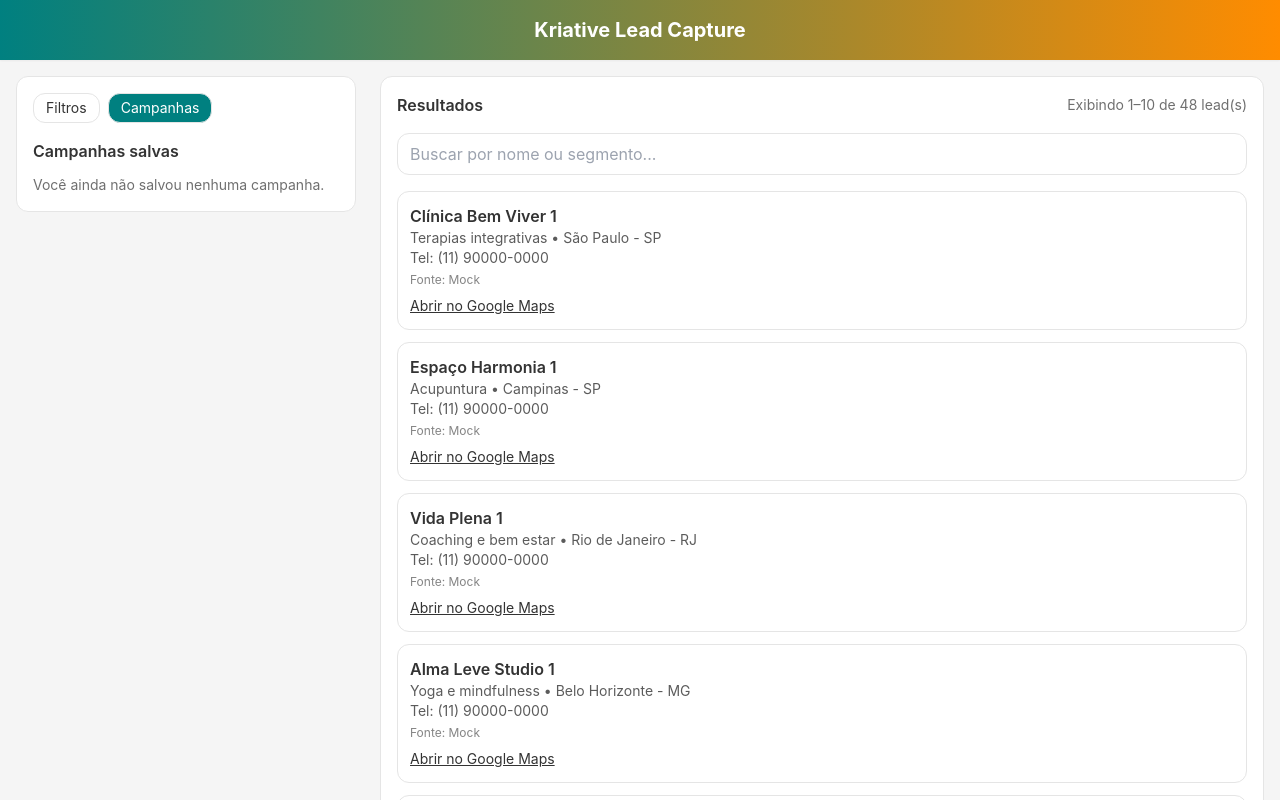
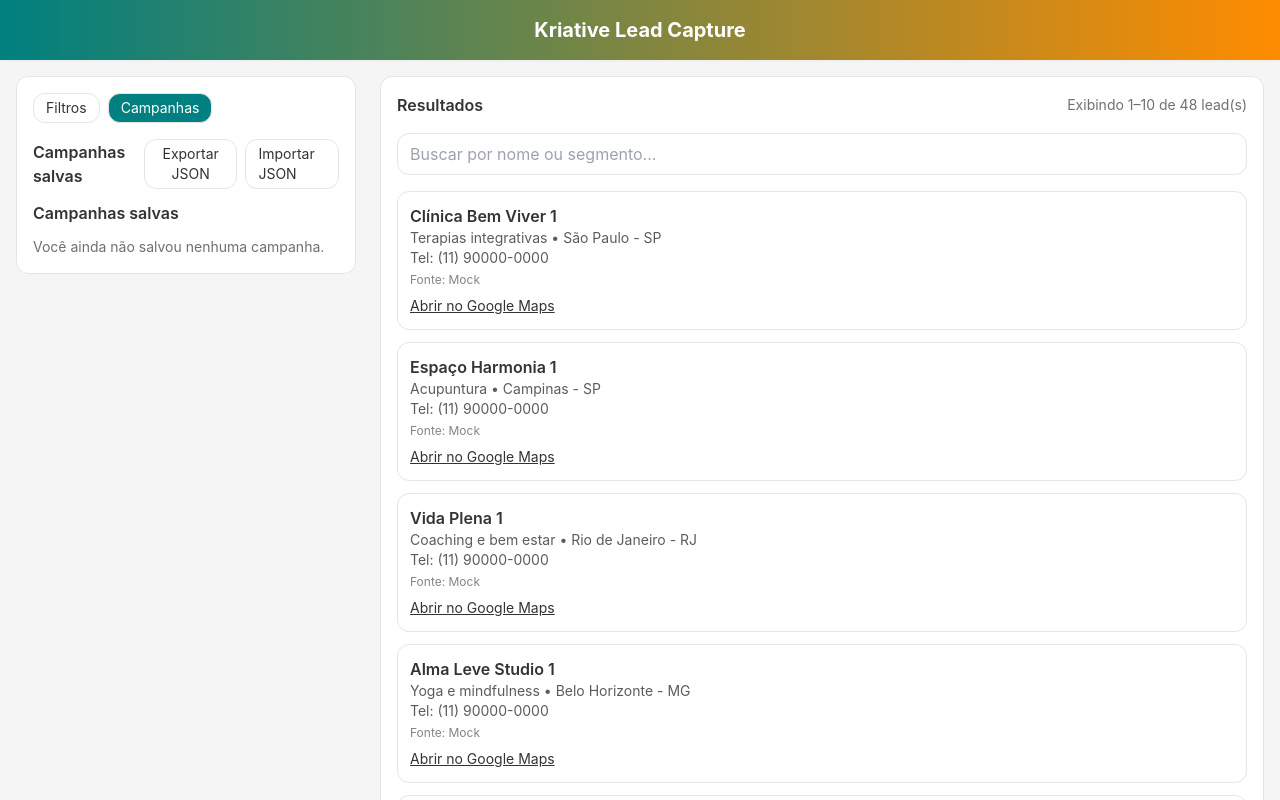
Before and after one commit to PZupo/kriative-lead-capture, a React (Vite) app: page / in a window 1280 px wide. Both pictures are taken after a click on the button "Campanhas". Shown: the top 800 px of the page. Built offline with nearby package versions, Linux system fonts and the light colour scheme.

Commit message:
Update Sidebar.tsx

```diff
--- a/src/ui/Sidebar.tsx
+++ b/src/ui/Sidebar.tsx
@@ -12,25 +12,21 @@
 type Actions = { saveCampaign: () => void; exportCSV: () => void };
 
 type Campaign = {
-  id: string;
-  nome: string;
-  categoria: string;
-  nicho: string;
-  cidade: string;
-  uf: string;
-  cep?: string;
-  createdAt: string;
+  id: string; nome: string; categoria: string; nicho: string; cidade: string; uf: string; cep?: string; createdAt: string;
 };
 
 export default function Sidebar({
   values, onChange, actions,
-  campaigns, onLoadCampaign, onDeleteCampaign, onDuplicateCampaign
+  campaigns, onLoadCampaign, onDeleteCampaign, onDuplicateCampaign,
+  onExportCampaignsJSON, onImportCampaignsJSON
 }: {
   values: Values; onChange: Change; actions: Actions;
   campaigns: Campaign[];
   onLoadCampaign: (c: Campaign) => void;
   onDeleteCampaign: (id: string) => void;
   onDuplicateCampaign: (id: string) => void;
+  onExportCampaignsJSON: () => void;
+  onImportCampaignsJSON: (file: File) => void;
 }) {
   const { categoria, nicho, cidade, uf, cep } = values;
   const { setCategoria, setNicho, setCidade, setUf, setCep } = onChange;
@@ -41,8 +37,6 @@
     { id: 'campanhas', label: 'Campanhas' }
   ] as const;
   type Tab = typeof tabs[number]['id'];
-
-  // ✅ usar useState importado (sem React.useState)
   const [active, setActive] = useState<Tab>('filtros');
 
   return (
@@ -126,12 +120,41 @@
       )}
 
       {active === 'campanhas' && (
+        <>
+          <div className="flex items-center justify-between mb-3">
+            <h2 className="font-semibold">Campanhas salvas</h2>
+            <div className="flex gap-2">
+              <button
+                onClick={onExportCampaignsJSON}
+                className="text-sm px-3 py-1 rounded-base border border-border bg-white"
+                title="Exportar campanhas (.json)"
+              >
+                Exportar JSON
+              </button>
+
+              <label className="text-sm px-3 py-1 rounded-base border border-border bg-white cursor-pointer">
+                Importar JSON
+                <input
+                  type="file"
+                  accept="application/json"
+                  className="hidden"
+                  onChange={e => {
+                    const f = e.target.files?.[0];
+                    if (f) onImportCampaignsJSON(f);
+                    e.currentTarget.value = '';
+                  }}
+                />
+              </label>
+            </div>
+          </div>
+
           <Campaigns
             items={campaigns}
             onLoad={onLoadCampaign}
             onDelete={onDeleteCampaign}
             onDuplicate={onDuplicateCampaign}
           />
+        </>
       )}
     </aside>
   );
```
Lines whose indentation alone changed are shown as unchanged.
